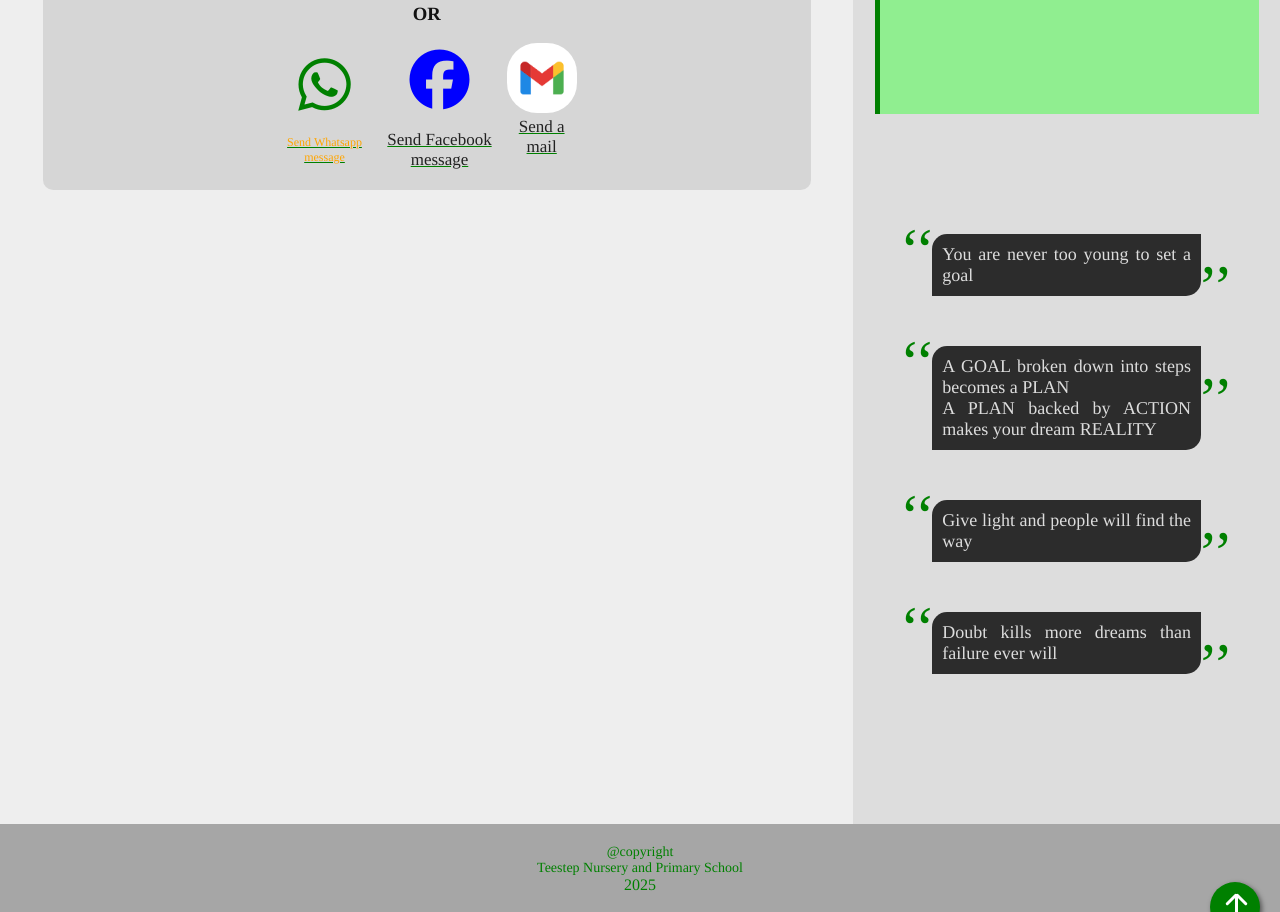
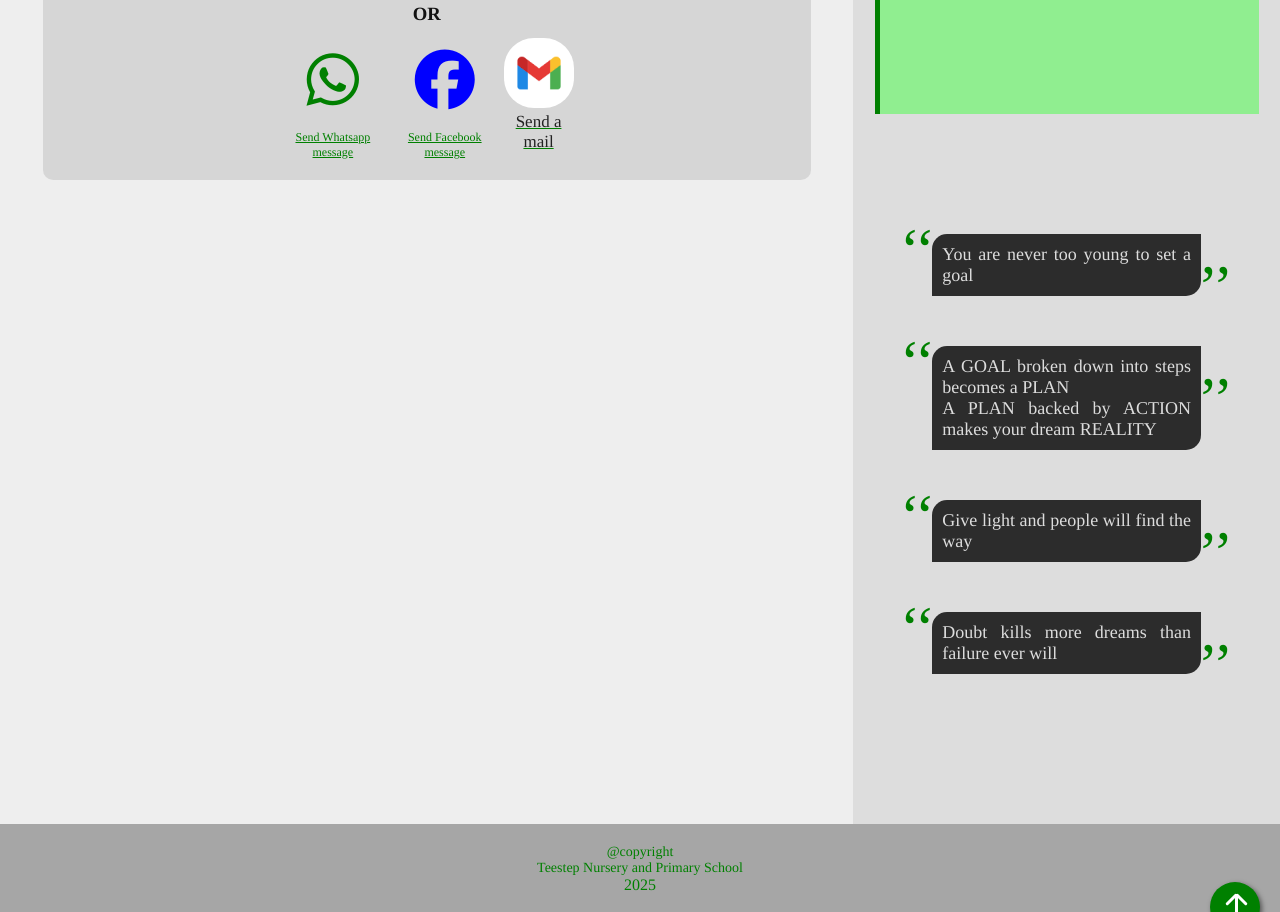
Before and after one commit to Alli-mubarak/Teestep-School, a plain HTML site: page contact.htm in a window 1280 px wide. Shown: the part 936-1848 px from the top of the page. Drawn offline with Linux system fonts and the light colour scheme.

Commit message:
Update style.css

```diff
--- a/style.css
+++ b/style.css
@@ -479,7 +479,7 @@
             width:70px;
             border-radius:30px;
         }
-#gmail p,#wa p,#fa p{font-size:12px; color:orange; }
+#gmail p,#wa p,#fb p{font-size:12px; color:green; }
        footer{
            background:rgba(0,0,0,0.3);
            text-align:center;
```
